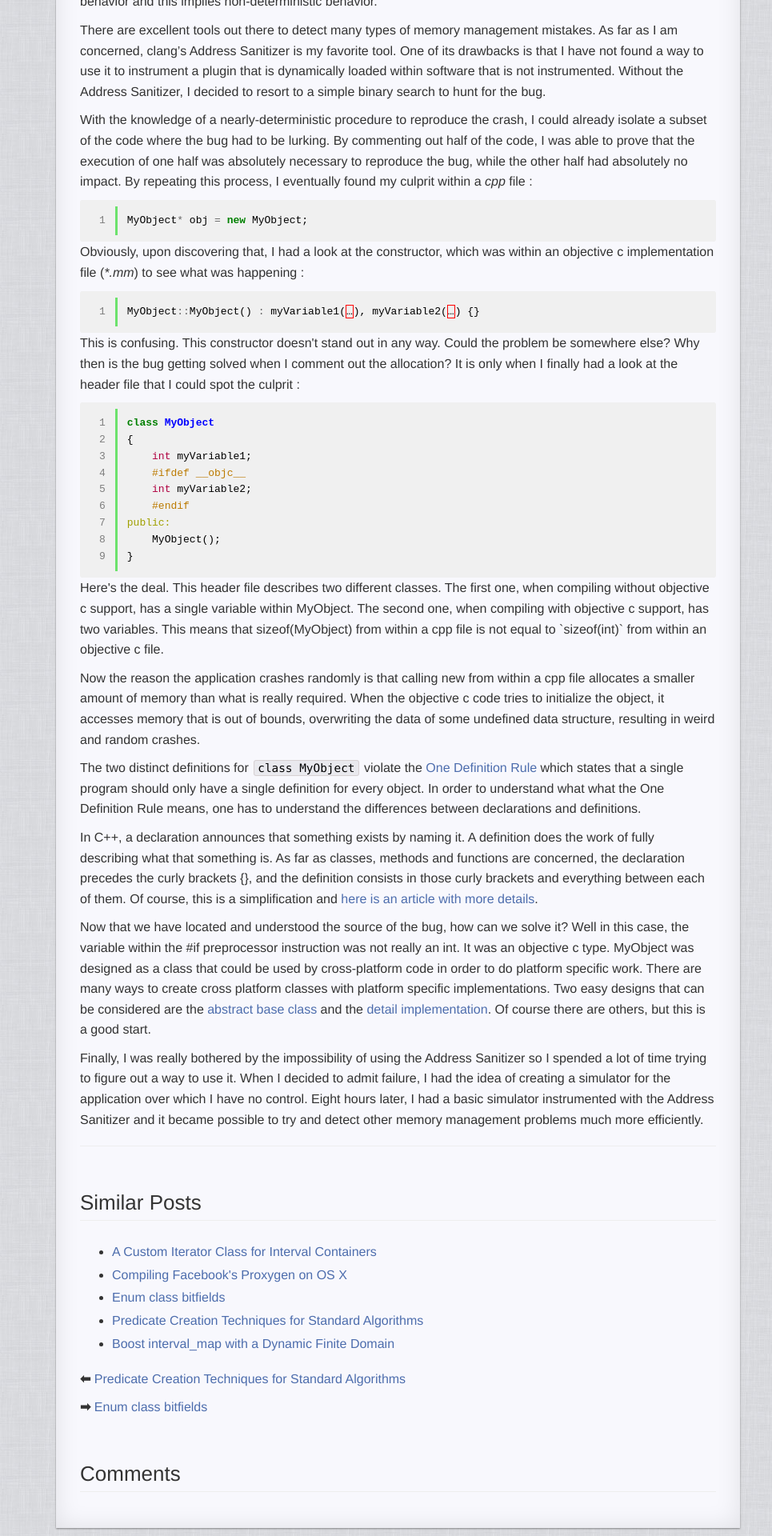
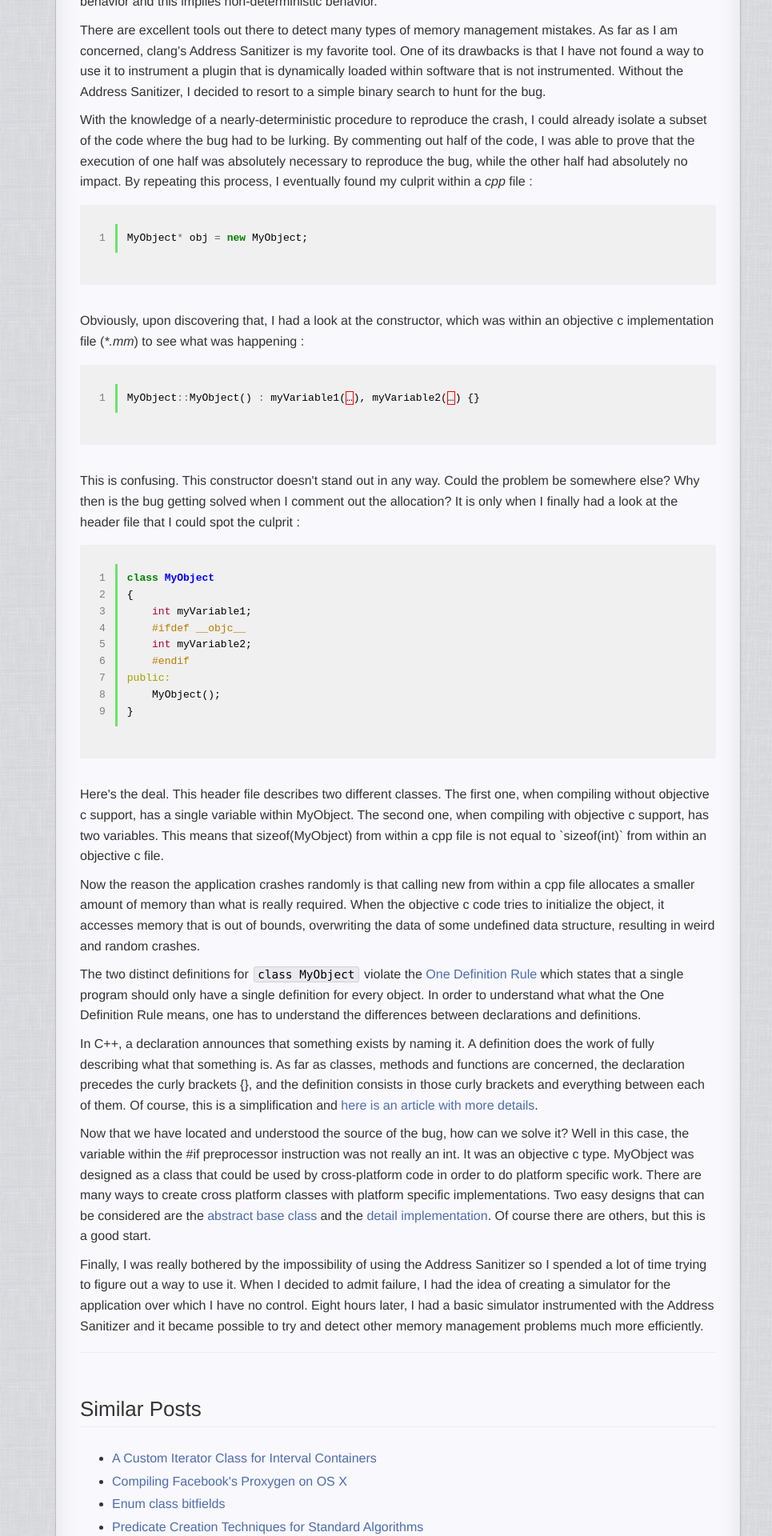
Before and after one commit to Dalzhim/dalzhim.github.io, a Jekyll site: the page built from _posts/2015-11-05-memory-corruption-through-one-definition-rule-odr-violation.md, in a window 1280 px wide. Shown: the part 486-2406 px from the top of the page at 80% size, without its empty margins (0-965 px from the left). Built offline with Jekyll 4.4.1, drawn with Linux system fonts in a browser that asks for light colours; our own code applies the rules of GitHub Pages for plain Markdown files; a style sheet for code colours, icons or effects is not loaded.

Commit message:
Amélioration de l'espacement autour des blocs de code.

```diff
--- a/_sass/_syntax-highlighting.scss
+++ b/_sass/_syntax-highlighting.scss
@@ -26,6 +26,7 @@
 }
 
 .highlight {
+    margin: 1em 0 2em 0;
     table {
         border-top: 0;
         border-bottom: 0;
```
